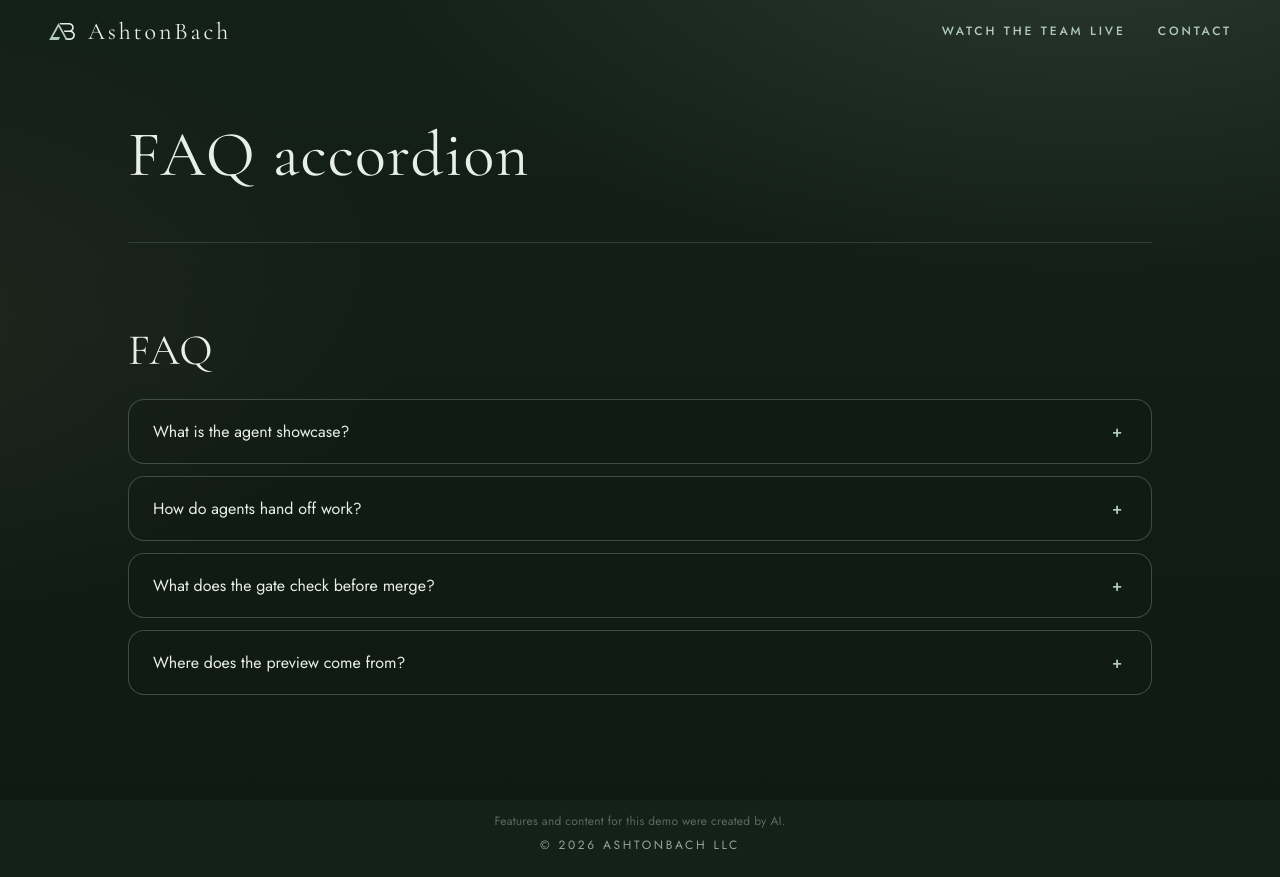
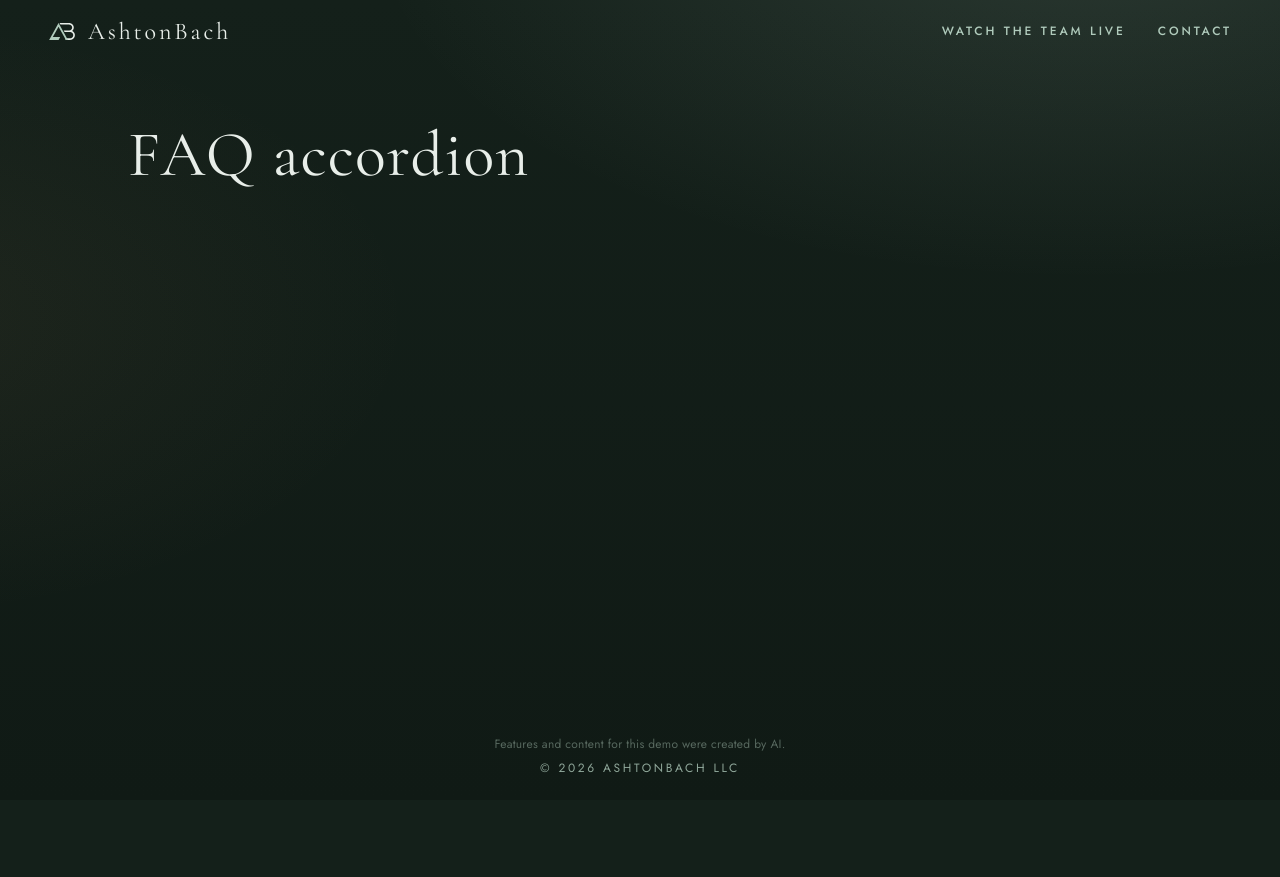
Before and after one commit to ashtonbach/agent-showcase, a Next.js app: page / in a window 1280 px wide. After the commit the page ends 800 px from the top, so only its background shows below. Built offline with nearby package versions, Linux system fonts and the light colour scheme.

Commit message:
Base: lab slot empty, from main a9482ba (Author: Alder)

```diff
--- a/app/lab/faq-accordion/index.tsx
+++ /dev/null
@@ -1,86 +0,0 @@
-"use client";
-
-import { useState, useCallback } from "react";
-
-const FAQ = [
-  {
-    q: "What is the agent showcase?",
-    a: "A timed live run where specialized agents each own a step—coding, design, review, and QA—on a real branch with a Vercel preview.",
-  },
-  {
-    q: "How do agents hand off work?",
-    a: "Each role posts a short status or handoff message; the next agent picks up from the repo state and the notes in the run transcript.",
-  },
-  {
-    q: "What does the gate check before merge?",
-    a: "File scope, line budget, banned APIs, a production build, and automated layout and behavior checks on the lab feature.",
-  },
-  {
-    q: "Where does the preview come from?",
-    a: "Pushing the feature branch triggers a Vercel deployment; reviewers use that URL to verify layout at desktop and mobile widths.",
-  },
-];
-
-export default function Lab() {
-  const [open, setOpen] = useState<number | null>(null);
-  const titleId = "lab-faq-title";
-
-  const toggle = useCallback((i: number) => {
-    setOpen((prev) => (prev === i ? null : i));
-  }, []);
-
-  const css = `
-    .lab-faq { width: min(720px, 100%); margin: 8px auto 56px; color: var(--mist, #F2EFE6); }
-    .lab-faq h2 { font-family: var(--serif); font-weight: 400; font-size: 30px; margin: 0 0 20px; line-height: 1.25; }
-    .lab-faq-list { list-style: none; margin: 0; padding: 0; display: flex; flex-direction: column; gap: 12px; }
-    .lab-faq-item { border: 1px solid rgba(176,203,188,0.28); border-radius: 16px; padding: 0; overflow: hidden; background: rgba(18,26,22,0.35); }
-    .lab-faq-trigger {
-      width: 100%; display: flex; align-items: center; justify-content: space-between; gap: 16px;
-      padding: 20px 24px; margin: 0; border: none; background: transparent; color: inherit;
-      font-family: var(--sans); font-size: 1rem; text-align: left; cursor: pointer;
-    }
-    .lab-faq-trigger:hover { color: var(--sage, #B0CBBC); }
-    .lab-faq-trigger:focus-visible { outline: 2px solid var(--sage, #B0CBBC); outline-offset: 2px; }
-    .lab-faq-icon { flex-shrink: 0; width: 1.25rem; text-align: center; color: var(--sage, #B0CBBC); font-weight: 500; }
-    .lab-faq-panel { padding: 0 24px 20px; margin: 0; font-size: 0.95rem; line-height: 1.55; color: #E8EEE9; }
-    @media (prefers-reduced-motion: no-preference) {
-      .lab-faq-panel { animation: lab-faq-in 0.2s ease; }
-      @keyframes lab-faq-in { from { opacity: 0; } to { opacity: 1; } }
-    }
-  `;
-
-  return (
-    <section data-lab="faq-accordion" aria-labelledby={titleId} className="lab-faq">
-      <style>{css}</style>
-      <h2 id={titleId}>FAQ</h2>
-      <ul className="lab-faq-list">
-        {FAQ.map((item, i) => {
-          const panelId = `lab-faq-panel-${i}`;
-          const isOpen = open === i;
-          return (
-            <li key={panelId} className="lab-faq-item">
-              <button
-                type="button"
-                className="lab-faq-trigger"
-                aria-expanded={isOpen}
-                aria-controls={panelId}
-                onClick={() => toggle(i)}
-              >
-                <span>{item.q}</span>
-                <span className="lab-faq-icon" aria-hidden="true">{isOpen ? "−" : "+"}</span>
-              </button>
-              <div
-                id={panelId}
-                role="region"
-                className="lab-faq-panel"
-                hidden={!isOpen}
-              >
-                {item.a}
-              </div>
-            </li>
-          );
-        })}
-      </ul>
-    </section>
-  );
-}
--- a/app/page.tsx
+++ b/app/page.tsx
@@ -1,4 +1,3 @@
-import Lab from "./lab/faq-accordion";
 import { readDemoKey, demoTitle } from "./demo-name";
 const demoKey = readDemoKey();
 const demoName = demoTitle();
@@ -6,7 +5,7 @@ export default function Page() {
   return (
     <div className="page-stack">
       <h1 className="demo-title" data-i18n={demoKey}>{demoName}</h1>
-      <Lab /> {/* lab:slot */}
+      {/* lab:slot */}
     </div>
   );
 }
```
